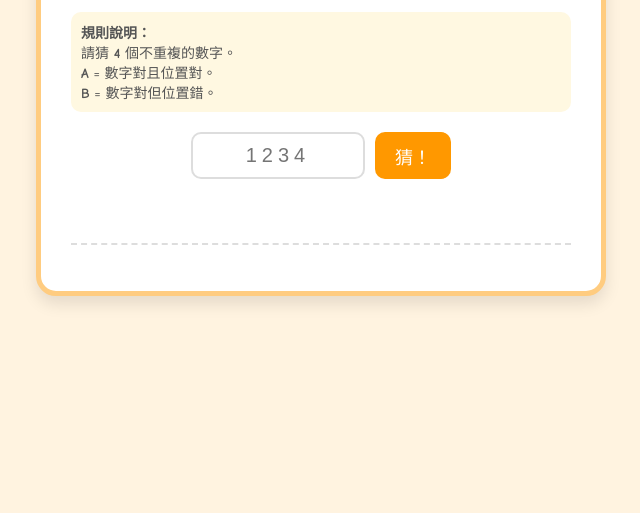
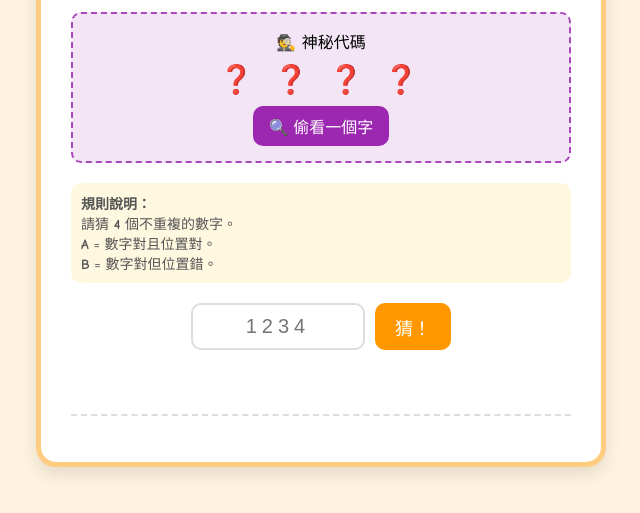
Before and after one commit to a7206250/number-guessing-game, a plain HTML site: page index.html in a window 1280 px wide. Shown: the part 193-706 px from the top of the page, without its empty margins (319-959 px from the left). Drawn offline with Linux system fonts and the light colour scheme.

Commit message:
index.html

```diff
--- a/index.html
+++ b/index.html
@@ -3,7 +3,7 @@
 <head>
     <meta charset="UTF-8">
     <meta name="viewport" content="width=device-width, initial-scale=1.0">
-    <title>猜數字高手 1A2B - 多重難度版</title>
+    <title>猜數字高手 1A2B - 提示版</title>
     <style>
         /* --- CSS 外觀設計 --- */
         body {
@@ -30,7 +30,6 @@
 
         h1 { color: #EF6C00; margin-bottom: 10px; }
 
-        /* 難度選擇區塊 */
         .settings-panel {
             margin-bottom: 15px;
             padding: 10px;
@@ -58,6 +57,31 @@
             margin-bottom: 20px;
             text-align: left;
         }
+
+        /* 新增：提示區域樣式 */
+        .hint-area {
+            background-color: #F3E5F5; /* 淺紫色背景 */
+            padding: 15px;
+            border-radius: 10px;
+            margin-bottom: 20px;
+            border: 2px dashed #AB47BC;
+        }
+
+        .hint-text {
+            font-size: 28px;
+            letter-spacing: 5px;
+            font-weight: bold;
+            color: #7B1FA2;
+            margin: 10px 0;
+        }
+
+        .hint-btn {
+            background-color: #9C27B0; /* 紫色按鈕 */
+            font-size: 16px;
+            padding: 8px 16px;
+        }
+        .hint-btn:hover { background-color: #7B1FA2; }
+        .hint-btn:disabled { background-color: #ccc; cursor: not-allowed; }
 
         .input-group {
             display: flex;
@@ -88,6 +112,7 @@
         }
 
         button:hover { background-color: #F57C00; }
+        button:disabled { background-color: #ccc; cursor: not-allowed; }
 
         .history-list {
             list-style: none;
@@ -146,6 +171,12 @@
             </select>
         </div>
 
+        <div class="hint-area">
+            <div>🕵️ 神秘代碼</div>
+            <div id="hintDisplay" class="hint-text">❓ ❓ ❓ ❓</div>
+            <button onclick="revealOneDigit()" id="hintBtn" class="hint-btn">🔍 偷看一個字</button>
+        </div>
+
         <div class="rules" id="ruleText">
             <strong>規則說明：</strong><br>
             請猜 <strong>4</strong> 個不重複的數字。<br>
@@ -169,44 +200,41 @@
         // --- JavaScript 邏輯部分 ---
 
         let secretCode = "";
-        let currentLength = 4; // 預設長度為 4
+        let currentLength = 4;
+        let revealedIndices = new Set(); // 用來記錄哪幾個位置已經被偷看過了
 
-        // 當使用者切換選單時執行
         function changeDifficulty() {
-            // 讀取選單的值 (3, 4, or 5)
             let selectBox = document.getElementById("difficulty");
             currentLength = parseInt(selectBox.value);
-
-            // 重新開始遊戲以套用新設定
             initGame();
         }
 
         function initGame() {
             let numbers = ["0", "1", "2", "3", "4", "5", "6", "7", "8", "9"];
 
-            // 洗牌
             for (let i = numbers.length - 1; i > 0; i--) {
                 const j = Math.floor(Math.random() * (i + 1));
                 [numbers[i], numbers[j]] = [numbers[j], numbers[i]];
             }
 
-            // 根據 currentLength 取出對應數量的數字
             secretCode = numbers.slice(0, currentLength).join("");
 
-            console.log("偷看答案 (" + currentLength + "位)：" + secretCode);
+            console.log("答案：" + secretCode);
 
-            // 更新介面設定
+            // 重置提示狀態
+            revealedIndices.clear(); // 清空已偷看的紀錄
+            updateHintDisplay();     // 更新顯示為全問號
+
+            // 更新介面
             let inputField = document.getElementById("userGuess");
             inputField.value = "";
             inputField.disabled = false;
-            inputField.maxLength = currentLength; // 限制輸入長度
+            inputField.maxLength = currentLength;
 
-            // 更新提示文字 placeholder (例如變成 123 或 12345)
             let placeholderText = "";
             for(let i=1; i<=currentLength; i++) placeholderText += i;
             inputField.placeholder = placeholderText;
 
-            // 更新規則說明文字
             document.getElementById("ruleText").innerHTML = `
                 <strong>規則說明：</strong><br>
                 請猜 <strong>${currentLength}</strong> 個不重複的數字。<br>
@@ -217,7 +245,53 @@
             document.getElementById("historyList").innerHTML = "";
             document.getElementById("messageArea").textContent = "";
             document.getElementById("guessBtn").disabled = false;
+            document.getElementById("hintBtn").disabled = false; // 啟用提示按鈕
             document.getElementById("restartBtn").style.display = "none";
+        }
+
+        // --- 新增：更新提示顯示畫面 ---
+        function updateHintDisplay() {
+            let displayText = "";
+            for (let i = 0; i < currentLength; i++) {
+                if (revealedIndices.has(i)) {
+                    // 如果這個位置被偷看過，顯示真正的數字
+                    displayText += secretCode[i] + " ";
+                } else {
+                    // 否則顯示問號
+                    displayText += "❓ ";
+                }
+            }
+            document.getElementById("hintDisplay").textContent = displayText;
+        }
+
+        // --- 新增：偷看一個字的邏輯 ---
+        function revealOneDigit() {
+            // 1. 找出所有還沒被揭曉的位置
+            let availableIndices = [];
+            for (let i = 0; i < currentLength; i++) {
+                if (!revealedIndices.has(i)) {
+                    availableIndices.push(i);
+                }
+            }
+
+            // 2. 如果已經全部揭曉了，就不能再按了
+            if (availableIndices.length === 0) {
+                return;
+            }
+
+            // 3. 隨機選一個位置
+            let randomIndex = availableIndices[Math.floor(Math.random() * availableIndices.length)];
+
+            // 4. 加入已揭曉名單
+            revealedIndices.add(randomIndex);
+
+            // 5. 更新畫面
+            updateHintDisplay();
+
+            // 6. 如果只剩下最後一個沒揭曉，或許可以考慮自動全部顯示，或者停用按鈕
+            if (revealedIndices.size === currentLength) {
+                document.getElementById("hintBtn").disabled = true;
+            }
         }
 
         function checkGuess() {
@@ -225,13 +299,11 @@
             let guess = guessInput.value;
             let message = document.getElementById("messageArea");
 
-            // 驗證長度是否符合目前的難度
             if (guess.length !== currentLength || isNaN(guess)) {
                 message.textContent = `請輸入 ${currentLength} 個數字喔！`;
                 return;
             }
 
-            // 驗證是否重複
             if (new Set(guess).size !== currentLength) {
                 message.textContent = "數字不能重複喔！";
                 return;
@@ -242,7 +314,6 @@
             let countA = 0;
             let countB = 0;
 
-            // 迴圈次數也根據難度改變
             for (let i = 0; i < currentLength; i++) {
                 if (guess[i] === secretCode[i]) {
                     countA++;
@@ -253,7 +324,6 @@
 
             addHistory(guess, countA, countB);
 
-            // 判斷是否全對 (A的數量等於題目長度)
             if (countA === currentLength) {
                 message.textContent = "🎉 恭喜你猜對了！太厲害了！";
                 message.style.color = "green";
@@ -268,8 +338,6 @@
             let list = document.getElementById("historyList");
             let listItem = document.createElement("li");
             listItem.className = "history-item";
-
-            // 如果全對，顯示綠色標籤
             let isWin = (a === currentLength);
             let resultBadgeClass = isWin ? "badge badge-4a" : "badge badge-normal";
 
@@ -277,24 +345,26 @@
                 <span>你猜：${guess}</span>
                 <span class="${resultBadgeClass}">${a}A${b}B</span>
             `;
-
             list.insertBefore(listItem, list.firstChild);
         }
 
         function endGame() {
             document.getElementById("userGuess").disabled = true;
             document.getElementById("guessBtn").disabled = true;
+            document.getElementById("hintBtn").disabled = true; // 遊戲結束不能再偷看
             document.getElementById("restartBtn").style.display = "block";
+
+            // 遊戲結束時，顯示全部答案
+            for(let i=0; i<currentLength; i++) revealedIndices.add(i);
+            updateHintDisplay();
         }
 
-        // 監聽 Enter 鍵
         document.getElementById("userGuess").addEventListener("keypress", function(event) {
             if (event.key === "Enter") {
                 checkGuess();
             }
         });
 
-        // 啟動遊戲
         initGame();
 
     </script>
```
